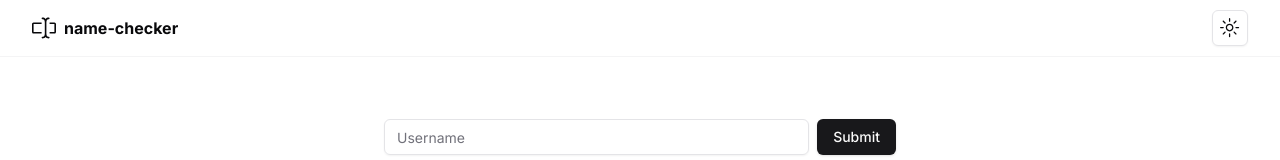
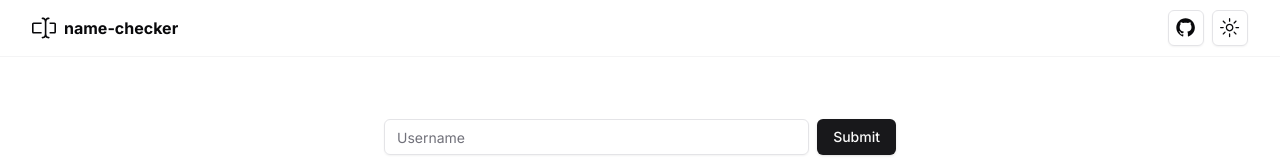
Before and after one commit to kamilhojka/name-checker, a Next.js app: page / in a window 1280 px wide. Shown: the top 160 px of the page. Built offline with nearby package versions, Linux system fonts and the light colour scheme.

Commit message:
Add 'GithubButton' component and optimize import paths

```diff
--- /dev/null
+++ b/components/common/github-button.tsx
@@ -0,0 +1,16 @@
+import Link from "next/link";
+import { GitHubLogoIcon } from "@radix-ui/react-icons";
+
+import { Button } from "@/components/ui/button";
+import { GITHUB_URL } from "@/lib/constants";
+
+export function GithubButton() {
+  return (
+    <Button variant="outline" size="icon" aria-label="github" title="GitHub">
+      <Link href={GITHUB_URL} rel="noopener noreferrer" target="_blank">
+        <GitHubLogoIcon className="h-[1.2rem] w-[1.2rem]" />
+        <span className="sr-only">Toggle theme</span>
+      </Link>
+    </Button>
+  );
+}
--- a/components/common/header.tsx
+++ b/components/common/header.tsx
@@ -1,5 +1,6 @@
-import { Logo } from "./logo";
-import { ModeToggleButton } from "./mode-toggle-button";
+import { GithubButton } from "@/components/common/github-button";
+import { Logo } from "@/components/common/logo";
+import { ModeToggleButton } from "@/components/common/mode-toggle-button";
 
 export function Header() {
   return (
@@ -7,6 +8,7 @@ export function Header() {
       <div className="container flex h-14 max-w-screen-2xl items-center">
         <Logo name="name-checker" />
         <div className="flex flex-1 items-center space-x-2 justify-end">
+          <GithubButton />
           <ModeToggleButton />
         </div>
       </div>
--- /dev/null
+++ b/lib/constants.ts
@@ -0,0 +1 @@
+export const GITHUB_URL = "https://github.com/kamilhojka/name-checker";
```
